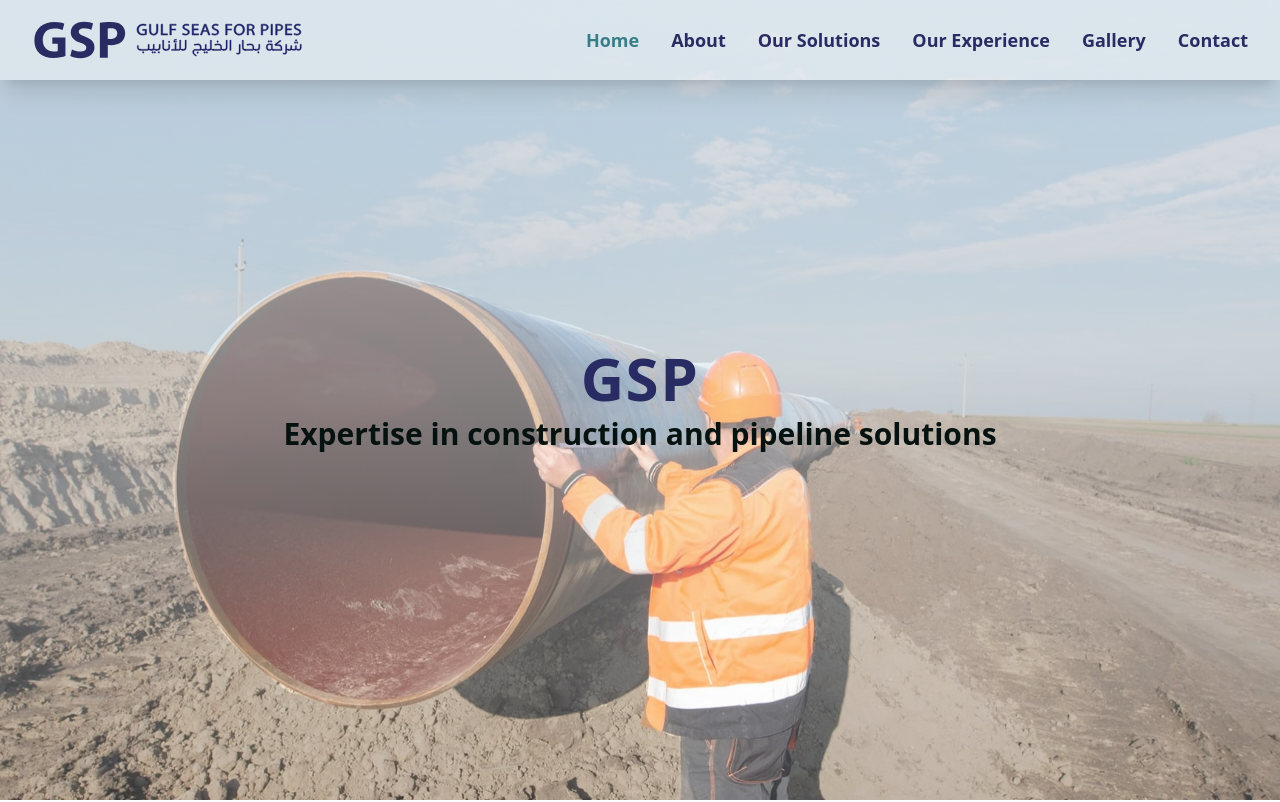
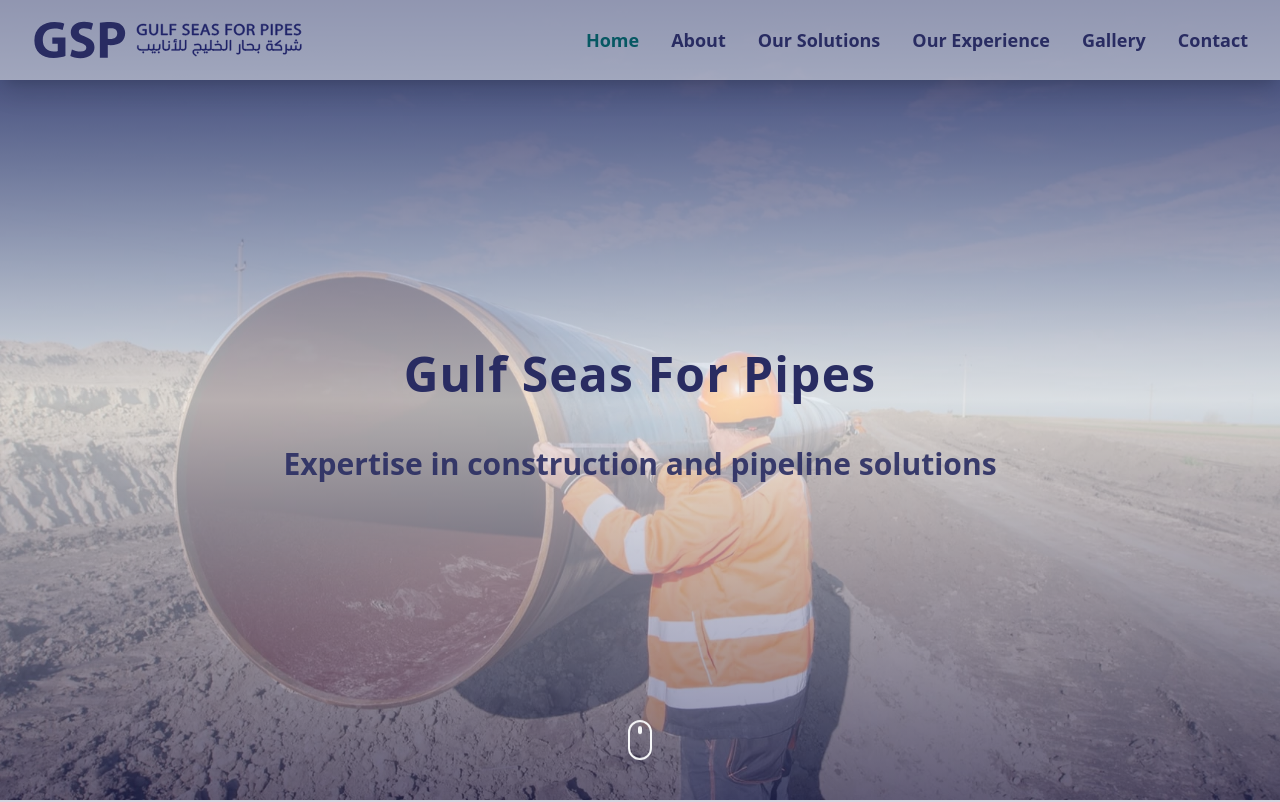
Before and after one commit to YehiaZakaria99/gsp-company, a React (Vite) app: page / in a window 1280 px wide. Shown: the top 802 px of the page. Built offline with nearby package versions, Linux system fonts and the light colour scheme.

Commit message:
update-v05

```diff
--- a/index.html
+++ b/index.html
@@ -1,5 +1,5 @@
 <!doctype html>
-<html lang="en" class="custom-scrollbar">
+<html lang="en" class="custom-scrollbar ">
   <head>
     <meta charset="UTF-8" />
     <!-- <link rel="icon" type="image/svg+xml" href="/vite.svg" /> -->
--- a/package.json
+++ b/package.json
@@ -17,6 +17,7 @@
     "react": "^19.1.0",
     "react-dom": "^19.1.0",
     "react-router": "^7.6.2",
+    "react-scroll": "^1.9.3",
     "react-type-animation": "^3.2.0",
     "swiper": "^11.2.8",
     "tailwind-merge": "^3.3.1"
--- a/src/Pages/HomePage/HomePage.jsx
+++ b/src/Pages/HomePage/HomePage.jsx
@@ -1,5 +1,6 @@
-import React from "react";
+// import React from "react";
 import { cn } from "../../lib/utils";
+import AboutSection from "../../Sections/AboutSection";
 import HeroSection from './../../Sections/HeroSection';
 
 export default function HomePage() {
@@ -15,6 +16,8 @@ export default function HomePage() {
         {/* HeroSection */}
         <HeroSection />
         {/* AboutSection */}
+        <AboutSection />
+
         {/* OurSolutionsSection */}
         {/* Certificates */}
         {/* Contact Us */}
--- /dev/null
+++ b/src/Sections/AboutSection.jsx
@@ -0,0 +1,15 @@
+import React from "react";
+
+export default function AboutSection() {
+  return (
+    <>
+      <section
+      id="aboutSection"
+      className="h-screen  bg-gradient-to-b from-primary/20 via-navbar/50 to-primary/5 overflow-hidden">
+        <div className="container h-full flex items-center justify-center  ">
+          <h3 className="font-bold text-3xl text-primary">About Section</h3>
+        </div>
+      </section>
+    </>
+  );
+}
--- a/src/Sections/HeroSection.jsx
+++ b/src/Sections/HeroSection.jsx
@@ -11,14 +11,18 @@ import "swiper/css/autoplay";
 
 // Framer Motion
 import { motion } from "framer-motion";
-// import { TypeAnimation } from "react-type-animation";
-// import HeroText from "./../Components/HeroText";
+import { TypeAnimation } from "react-type-animation";
+import { cn } from "../lib/utils";
+import { ArrowDown, ChevronDown } from "lucide-react";
+import { Link } from "react-scroll";
 
 export default function HeroSection() {
   const slides = [img1, img2, img3];
 
+  function handleScroll() {}
+
   return (
-    <section className="relative h-screen w-full">
+    <section id="heroSection" className="relative h-screen w-full overflow-hidden">
       <Swiper
         effect={"fade"}
         autoplay={{ delay: 3500, disableOnInteraction: false }}
@@ -29,57 +33,56 @@ export default function HeroSection() {
         {slides.map((bg, index) => (
           <SwiperSlide key={index}>
             <div
-                className="relative h-screen w-full bg-cover bg-center"
+              className="relative h-screen w-full bg-cover bg-center overflow-hidden"
               style={{ backgroundImage: `url(${bg})` }}
             >
               {/* Overlay */}
-                <div className="absolute inset-0 bg-gradient-to-b from-navbar/70 via-navbar/50 to-navbar/20 z-10" />
+              <div className="absolute inset-0 bg-gradient-to-b from-primary/90 via-navbar/70 to-primary/60 z-10" />
 
               {/* Content */}
               <div className="absolute inset-0 z-20 flex flex-col items-center justify-center text-center px-4">
                 <motion.h1
-                    initial={{ opacity: 0, y: 30 }}
+                  initial={{ opacity: 0, y: 10 }}
                   animate={{ opacity: 1, y: 0 }}
-                    transition={{ duration: 1, delay: 0.3}}
-                    className="text-primary text-4xl md:text-6xl font-extrabold tracking-wide"
+                  transition={{ duration: 0.5, delay: 0.3 }}
+                  className="text-primary text-3xl md:text-5xl my-8 font-extrabold tracking-wide overflow-hidden min-h-[3rem] md:min-h-[4rem]"
                 >
-                    GSP
+                  <TypeAnimation
+                    sequence={[
+                      1500,
+                      "Welcome to GSP",
+                      1500,
+                      "Gulf Seas For Pipes",
+                    ]}
+                    speed={75}
+                    cursor={false}
+                    repeat={Infinity}
+                  />
                 </motion.h1>
+
                 <motion.h3
-                    initial={{ opacity: 0, y: 20 }}
+                  initial={{ opacity: 0, y: 10 }}
                   animate={{ opacity: 1, y: 0 }}
-                    transition={{ duration: 1.2, delay: 0.6 }}
-                    className="text-[#05120f] text-xl md:text-3xl mt-2 font-bold"
+                  transition={{ duration: 0.7, delay: 0.6 }}
+                  className="text-primary/90 text-xl md:text-3xl  font-bold overflow-hidden"
                 >
                   Expertise in construction and pipeline solutions
                 </motion.h3>
-                  {/* <h1 className="text-bg text-4xl md:text-6xl font-extrabold tracking-wide">
-                  <TypeAnimation
-                    sequence={[
-                      // Same substring at the start will only be typed once, initially
-                      1000,
-                      "GSP",
-                    ]}
-                    speed={75}
-                    style={{}}
-                    repeat={Infinity}
-                  />
-
-                </h1>
-                <h3 className="text-bg-2 text-xl md:text-3xl mt-2 font-medium">
-                  <TypeAnimation
-                    sequence={[
-                      // Same substring at the start will only be typed once, initially
-                      1000,
-                      "Gulf Seas Pipes Company",
-                    ]}
-                    speed={75}
-                    style={{}}
-                    repeat={Infinity}
-                  />
-                </h3> */}
-                  {/* <HeroText /> */}
               </div>
+            </div>
+            <div
+              className={cn(
+                "absolute left-1/2 transform -translate-x-1/2 bottom-8 z-40",
+              )}
+            >
+              {/* <span className="text-sm mb-2 ">Scroll</span> */}
+              <Link to="aboutSection" smooth={true} duration={0} offset={-50}>
+                {/* <ArrowDown className="h-10 w-10 text-navbar cursor-pointer"></ArrowDown> */}
+                {/* <ChevronDown className="h-10 w-10 text-navbar cursor-pointer" /> */}
+                <div className="w-6 h-10 border-2 border-navbar cursor-pointer rounded-full flex items-start justify-center p-1 mx-auto animate-bounce">
+                  <div className="w-1 h-2 bg-navbar rounded-full " />
+                </div>
+              </Link>
             </div>
           </SwiperSlide>
         ))}
--- a/src/index.css
+++ b/src/index.css
@@ -17,8 +17,8 @@
     --primary: #292c62;
     --navbar: #f8f9fa;
     --hero: #f0f1f5;
-    --hover: #397e87;
-    --active: #397e87;
+    --hover: #075863;
+    --active: #075863;
     --hover-20: #55e9fc;
   }
 
@@ -28,7 +28,7 @@
 }
 
 body {
-  height: 1000px;
+  /* height: 10000px; */
 }
 
 @utility container {
@@ -96,11 +96,21 @@ body {
 
 /* Scrollbar */
 
+.no-scrollbar::-webkit-scrollbar {
+  display: none;
+}
+.no-scrollbar {
+  -ms-overflow-style: none;
+  scrollbar-width: none;
+}
+
 .custom-scrollbar {
   scrollbar-width: 30px;
-  scrollbar-color: var(--primary) #fff;
+  scrollbar-color: var(--primary) var(--navbar);
   overflow-x: hidden;
+  transition: .5s;
 }
+
 
 .custom-scrollbar::-webkit-scrollbar {
   width: 6px;
@@ -114,12 +124,12 @@ body {
 }
 
 .custom-scrollbar::-webkit-scrollbar-thumb {
-  background: #38bdf8;
+  background: var(--active);
   border-radius: 10px;
-  border: 2px solid #f1f5f9;
+  border: 2px solid var(--navbar);
   transition: 0.5s;
 }
 
 .custom-scrollbar::-webkit-scrollbar-thumb:hover {
-  background: #0ea5e9;
+  background: var(--hover);
 }
--- a/tailwind.config.js
+++ b/tailwind.config.js
@@ -9,10 +9,11 @@ export default {
       },
       colors: {
         primary: "#292C62",
-        hover: "#397e87",
-        active: "#397e87",
+        hover: "#075863",
+        active: "#075863",
         navbar: "#F8F9FA",
         hero: "#F0F1F5",
+
       },
     },
   },
```
Also changed, not shown: 1 other file (tests, documents, lock files or other folders). Lines whose indentation alone changed are shown as unchanged.
